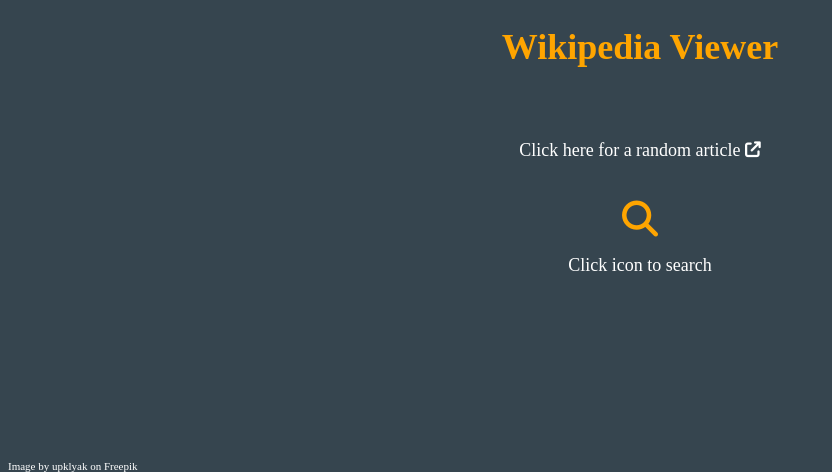
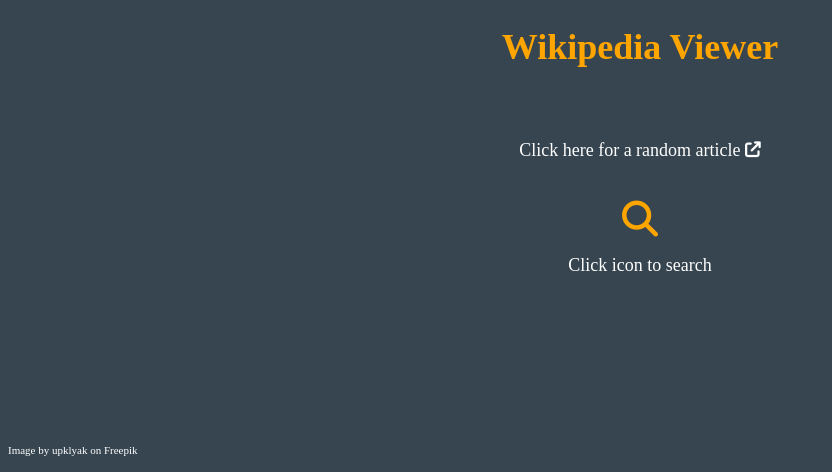
Before and after one commit to nees101/Wikipedia-Viewer, a plain HTML site: page index.html in a window 1280 px wide. Shown: the part 328-800 px from the top of the page, without its empty margins (0-832 px from the left). Drawn offline with nearby package versions, Linux system fonts and the light colour scheme.

Commit message:
Updated styles.css

```diff
--- a/styles.css
+++ b/styles.css
@@ -91,10 +91,7 @@
     color:blue;
   }
 attribute {
-    position:absolute;
-    bottom:0;
     font-size:11px;
-    text-align:center;
   }
 
 
```
